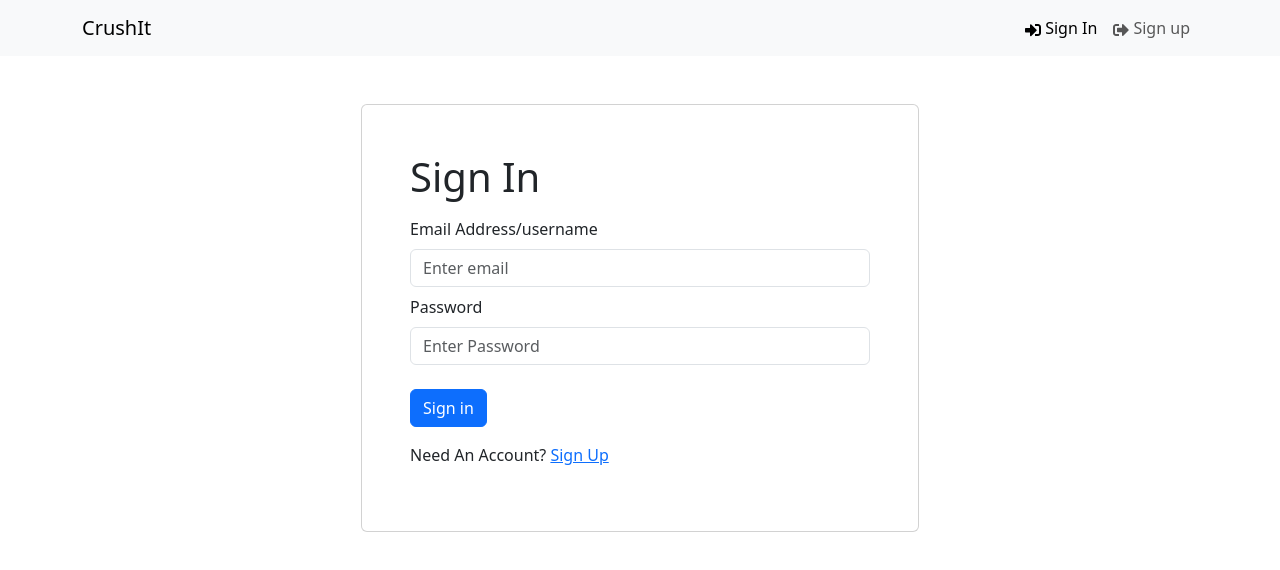
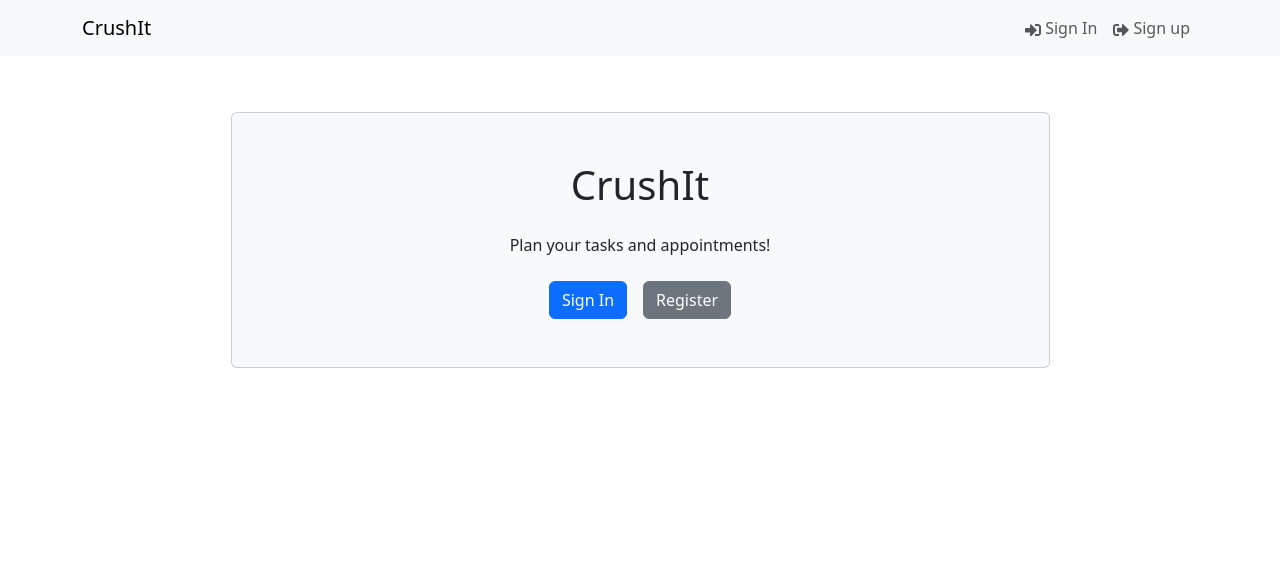
Before and after one commit to neilpatel13/CS490-Project, a React (Vite) app in the folder frontend/: page / in a window 1280 px wide. Shown: the top 570 px of the page. Built offline with nearby package versions, Linux system fonts and the light colour scheme.

Commit message:
changing landing page back to homescreen, testing

```diff
--- a/frontend/src/components/Header.jsx
+++ b/frontend/src/components/Header.jsx
@@ -19,7 +19,7 @@
     try {
       await logoutApiCall().unwrap();
       dispatch(logout());
-      navigate('/');
+      navigate('/login');
     } catch (err) {
       console.error(err);
     }
@@ -50,7 +50,7 @@
                 <>
 
 
-              <LinkContainer to='/'>
+              <LinkContainer to='/login'>
               <Nav.Link>
                 <FaSignInAlt /> Sign In
               </Nav.Link>
--- /dev/null
+++ b/frontend/src/components/Hero.jsx
@@ -0,0 +1,26 @@
+import { Container, Card, Button } from 'react-bootstrap';
+
+const Hero = () => {
+  return (
+    <div className=' py-5'>
+      <Container className='d-flex justify-content-center'>
+        <Card className='p-5 d-flex flex-column align-items-center hero-card bg-light w-75'>
+          <h1 className='text-center mb-4'>CrushIt</h1>
+          <p className='text-center mb-4'>
+            Plan your tasks and appointments!
+          </p>
+          <div className='d-flex'>
+            <Button variant='primary' href='/login' className='me-3'>
+              Sign In
+            </Button>
+            <Button variant='secondary' href='/register'>
+              Register
+            </Button>
+          </div>
+        </Card>
+      </Container>
+    </div>
+  );
+};
+
+export default Hero;
--- a/frontend/src/main.jsx
+++ b/frontend/src/main.jsx
@@ -14,15 +14,18 @@
 import LoginScreen from './screens/LoginScreen.jsx';
 import RegisterScreen from './screens/RegisterScreen.jsx';
 import ProfileScreen from './screens/ProfileScreen.jsx';
-//import PrivateRoute from './components/PrivateRoute.jsx';
+import PrivateRoute from './components/PrivateRoute.jsx';
+import HomeScreen from './screens/HomeScreen.jsx';
 
 const router = createBrowserRouter(
   createRoutesFromElements(
     <Route path='/' element={<App />}>
-      <Route index ={true} path='/' element={<LoginScreen />} />
+      <Route index ={true} path='/' element={<HomeScreen />} />
       <Route path='/login' element={<LoginScreen />} />
       <Route path='/register' element={<RegisterScreen />} />
+      <Route path='' element={<PrivateRoute />}>
       <Route path='/profile' element={<ProfileScreen />} />
+      </Route>
     </Route>
   )
 );
--- a/frontend/src/screens/HomeScreen.jsx
+++ b/frontend/src/screens/HomeScreen.jsx
@@ -1,4 +1,6 @@
+import Hero from '../components/Hero';
+
 const HomeScreen = () => {
-    return <div>HomeScreen</div>;
+  return <Hero />;
 };
 export default HomeScreen;
--- a/frontend/src/screens/RegisterScreen.jsx
+++ b/frontend/src/screens/RegisterScreen.jsx
@@ -1,6 +1,5 @@
 import { useState, useEffect } from 'react';
-//import { Link, useLocation, useNavigate } from 'react-router-dom';
-import{Link, useNavigate} from 'react-router-bootstrap';
+import{Link, useNavigate} from 'react-router-dom';
 import { Form, Button, Row, Col } from 'react-bootstrap';
 import FormContainer from '../components/FormContainer';
 import { useDispatch, useSelector } from 'react-redux';
@@ -23,7 +22,7 @@
 
     useEffect(() => {
       if (userInfo) {
-        navigate('/');
+        navigate('/register');
       }
     }, [navigate, userInfo]);
 
@@ -45,7 +44,7 @@
           try {
             const res = await register({ name, email, password }).unwrap();
             dispatch(setCredentials({ ...res }));
-            navigate('/');
+            navigate('/profile');
           } catch (err) {
             toast.error(err?.data?.message || err.error);
           }
@@ -106,7 +105,7 @@
 
             <Row className='py-3'>
                 <Col>
-                    Already Have An Account? Login <Link to={'/'}>here</Link>
+                    Already Have An Account? Login <Link to={'/login'}>here</Link>
                 </Col>
             </Row>
         </FormContainer>
```
